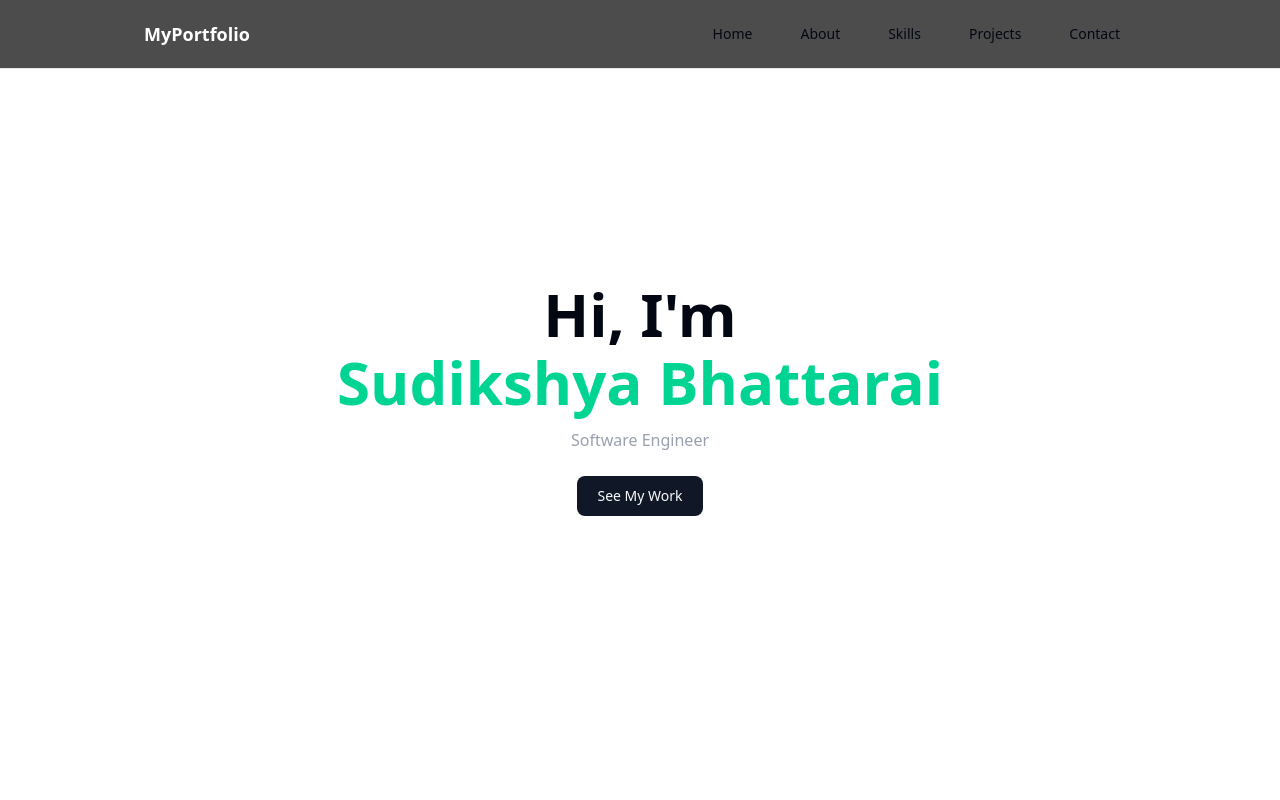
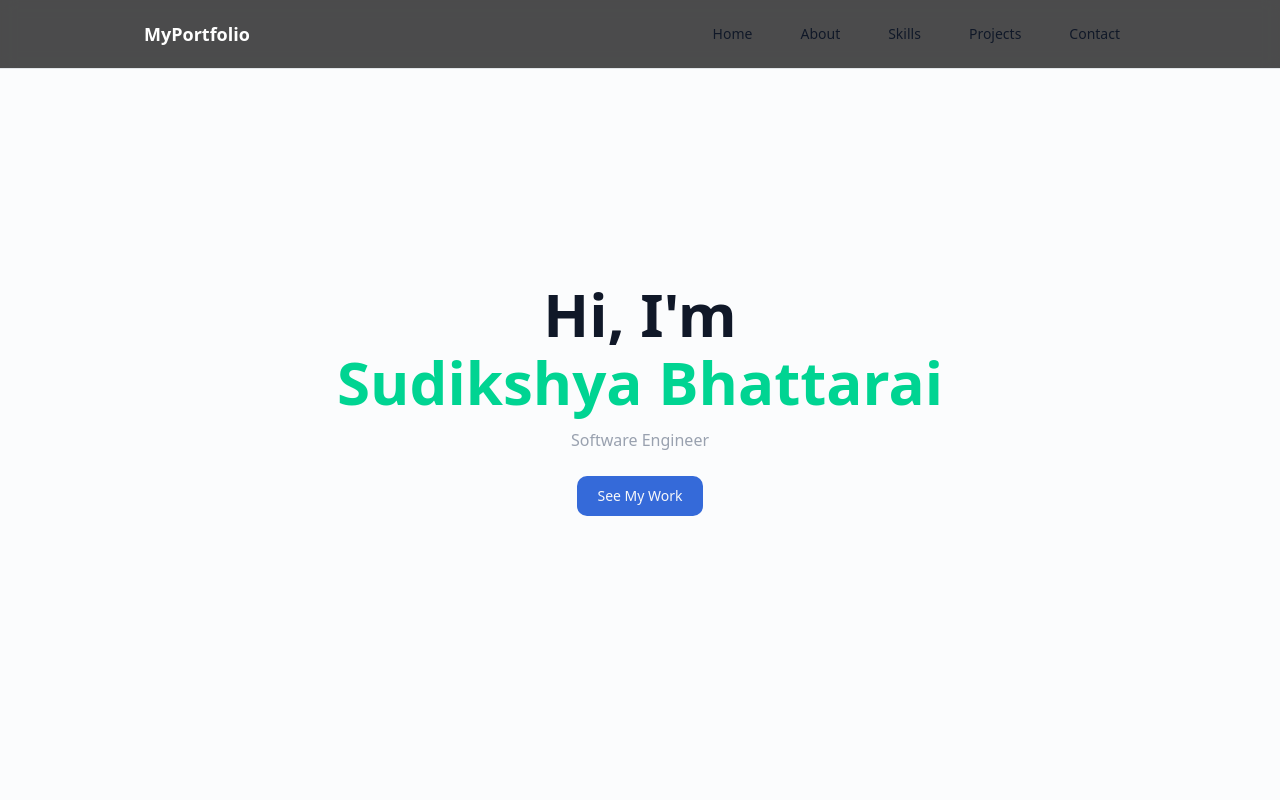
Before and after one commit to sudi-git/portfolio, a Next.js app: page / in a window 1280 px wide. Shown: the top 800 px of the page. Built offline with nearby package versions, Linux system fonts and the light colour scheme.

Commit message:
feat: changing overall theme color of the portfolio

```diff
--- a/app/globals.css
+++ b/app/globals.css
@@ -44,72 +44,72 @@
 }
 
 :root {
-  --radius: 0.625rem;
-  --background: oklch(1 0 0);
-  --foreground: oklch(0.13 0.028 261.692);
+  --radius: 0.75rem;
+  --background: oklch(0.99 0.002 247.858);
+  --foreground: oklch(0.21 0.034 264.665);
   --card: oklch(1 0 0);
-  --card-foreground: oklch(0.13 0.028 261.692);
+  --card-foreground: oklch(0.21 0.034 264.665);
   --popover: oklch(1 0 0);
-  --popover-foreground: oklch(0.13 0.028 261.692);
-  --primary: oklch(0.21 0.034 264.665);
-  --primary-foreground: oklch(0.985 0.002 247.839);
-  --secondary: oklch(0.967 0.003 264.542);
+  --popover-foreground: oklch(0.21 0.034 264.665);
+  --primary: oklch(0.55 0.18 262.881);
+  --primary-foreground: oklch(0.98 0.002 247.858);
+  --secondary: oklch(0.97 0.007 260.031);
   --secondary-foreground: oklch(0.21 0.034 264.665);
-  --muted: oklch(0.967 0.003 264.542);
-  --muted-foreground: oklch(0.551 0.027 264.364);
-  --accent: oklch(0.967 0.003 264.542);
-  --accent-foreground: oklch(0.21 0.034 264.665);
+  --muted: oklch(0.97 0.007 260.031);
+  --muted-foreground: oklch(0.55 0.027 264.364);
+  --accent: oklch(0.55 0.18 262.881);
+  --accent-foreground: oklch(0.98 0.002 247.858);
   --destructive: oklch(0.577 0.245 27.325);
-  --border: oklch(0.928 0.006 264.531);
-  --input: oklch(0.928 0.006 264.531);
-  --ring: oklch(0.707 0.022 261.325);
-  --chart-1: oklch(0.646 0.222 41.116);
-  --chart-2: oklch(0.6 0.118 184.704);
-  --chart-3: oklch(0.398 0.07 227.392);
-  --chart-4: oklch(0.828 0.189 84.429);
-  --chart-5: oklch(0.769 0.188 70.08);
-  --sidebar: oklch(0.985 0.002 247.839);
-  --sidebar-foreground: oklch(0.13 0.028 261.692);
-  --sidebar-primary: oklch(0.21 0.034 264.665);
-  --sidebar-primary-foreground: oklch(0.985 0.002 247.839);
-  --sidebar-accent: oklch(0.967 0.003 264.542);
+  --border: oklch(0.92 0.006 264.531);
+  --input: oklch(0.92 0.006 264.531);
+  --ring: oklch(0.55 0.18 262.881);
+  --chart-1: oklch(0.55 0.18 262.881);
+  --chart-2: oklch(0.72 0.16 162.48);
+  --chart-3: oklch(0.83 0.18 84.429);
+  --chart-4: oklch(0.76 0.17 70.08);
+  --chart-5: oklch(0.65 0.22 16.439);
+  --sidebar: oklch(0.98 0.002 247.858);
+  --sidebar-foreground: oklch(0.21 0.034 264.665);
+  --sidebar-primary: oklch(0.55 0.18 262.881);
+  --sidebar-primary-foreground: oklch(0.98 0.002 247.858);
+  --sidebar-accent: oklch(0.97 0.007 260.031);
   --sidebar-accent-foreground: oklch(0.21 0.034 264.665);
-  --sidebar-border: oklch(0.928 0.006 264.531);
-  --sidebar-ring: oklch(0.707 0.022 261.325);
+  --sidebar-border: oklch(0.92 0.006 264.531);
+  --sidebar-ring: oklch(0.55 0.18 262.881);
 }
 
 .dark {
   --background: oklch(0.13 0.028 261.692);
-  --foreground: oklch(0.985 0.002 247.839);
+  --foreground: oklch(0.98 0.002 247.858);
   --card: oklch(0.21 0.034 264.665);
-  --card-foreground: oklch(0.985 0.002 247.839);
+  --card-foreground: oklch(0.98 0.002 247.858);
   --popover: oklch(0.21 0.034 264.665);
-  --popover-foreground: oklch(0.985 0.002 247.839);
-  --primary: oklch(0.928 0.006 264.531);
+  --popover-foreground: oklch(0.98 0.002 247.858);
+  --primary: oklch(0.72 0.16 262.881);
   --primary-foreground: oklch(0.21 0.034 264.665);
-  --secondary: oklch(0.278 0.033 256.848);
-  --secondary-foreground: oklch(0.985 0.002 247.839);
-  --muted: oklch(0.278 0.033 256.848);
-  --muted-foreground: oklch(0.707 0.022 261.325);
-  --accent: oklch(0.278 0.033 256.848);
-  --accent-foreground: oklch(0.985 0.002 247.839);
-  --destructive: oklch(0.704 0.191 22.216);
-  --border: oklch(1 0 0 / 10%);
-  --input: oklch(1 0 0 / 15%);
-  --ring: oklch(0.551 0.027 264.364);
-  --chart-1: oklch(0.488 0.243 264.376);
-  --chart-2: oklch(0.696 0.17 162.48);
-  --chart-3: oklch(0.769 0.188 70.08);
-  --chart-4: oklch(0.627 0.265 303.9);
-  --chart-5: oklch(0.645 0.246 16.439);
+  --secondary: oklch(0.28 0.033 256.848);
+  --secondary-foreground: oklch(0.98 0.002 247.858);
+  --muted: oklch(0.28 0.033 256.848);
+  --muted-foreground: oklch(0.71 0.032 261.325);
+  --accent: oklch(0.72 0.16 262.881);
+  --accent-foreground: oklch(0.98 0.002 247.858);
+  --destructive: oklch(0.70 0.19 22.216);
+  --border: oklch(1 0 0 / 15%);
+  --input: oklch(1 0 0 / 20%);
+  --ring: oklch(0.72 0.16 262.881);
+  --chart-1: oklch(0.72 0.16 262.881);
+  --chart-2: oklch(0.69 0.17 162.48);
+  --chart-3: oklch(0.83 0.18 84.429);
+  --chart-4: oklch(0.76 0.17 70.08);
+  --chart-5: oklch(0.65 0.22 16.439);
   --sidebar: oklch(0.21 0.034 264.665);
-  --sidebar-foreground: oklch(0.985 0.002 247.839);
-  --sidebar-primary: oklch(0.488 0.243 264.376);
-  --sidebar-primary-foreground: oklch(0.985 0.002 247.839);
-  --sidebar-accent: oklch(0.278 0.033 256.848);
-  --sidebar-accent-foreground: oklch(0.985 0.002 247.839);
-  --sidebar-border: oklch(1 0 0 / 10%);
-  --sidebar-ring: oklch(0.551 0.027 264.364);
+  --sidebar-foreground: oklch(0.98 0.002 247.858);
+  --sidebar-primary: oklch(0.72 0.16 262.881);
+  --sidebar-primary-foreground: oklch(0.98 0.002 247.858);
+  --sidebar-accent: oklch(0.28 0.033 256.848);
+  --sidebar-accent-foreground: oklch(0.98 0.002 247.858);
+  --sidebar-border: oklch(1 0 0 / 15%);
+  --sidebar-ring: oklch(0.72 0.16 262.881);
 }
 
 @layer base {
```
